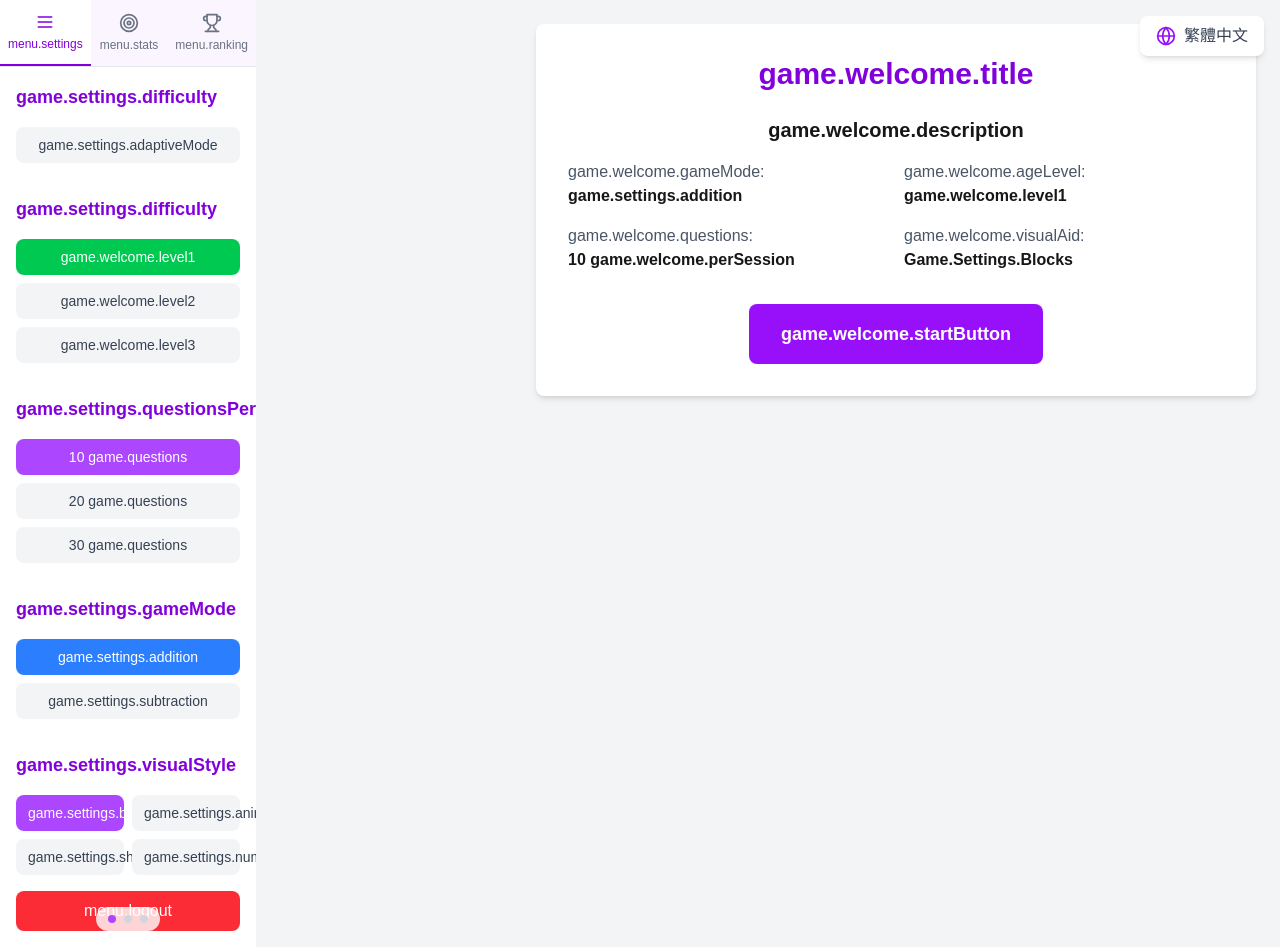
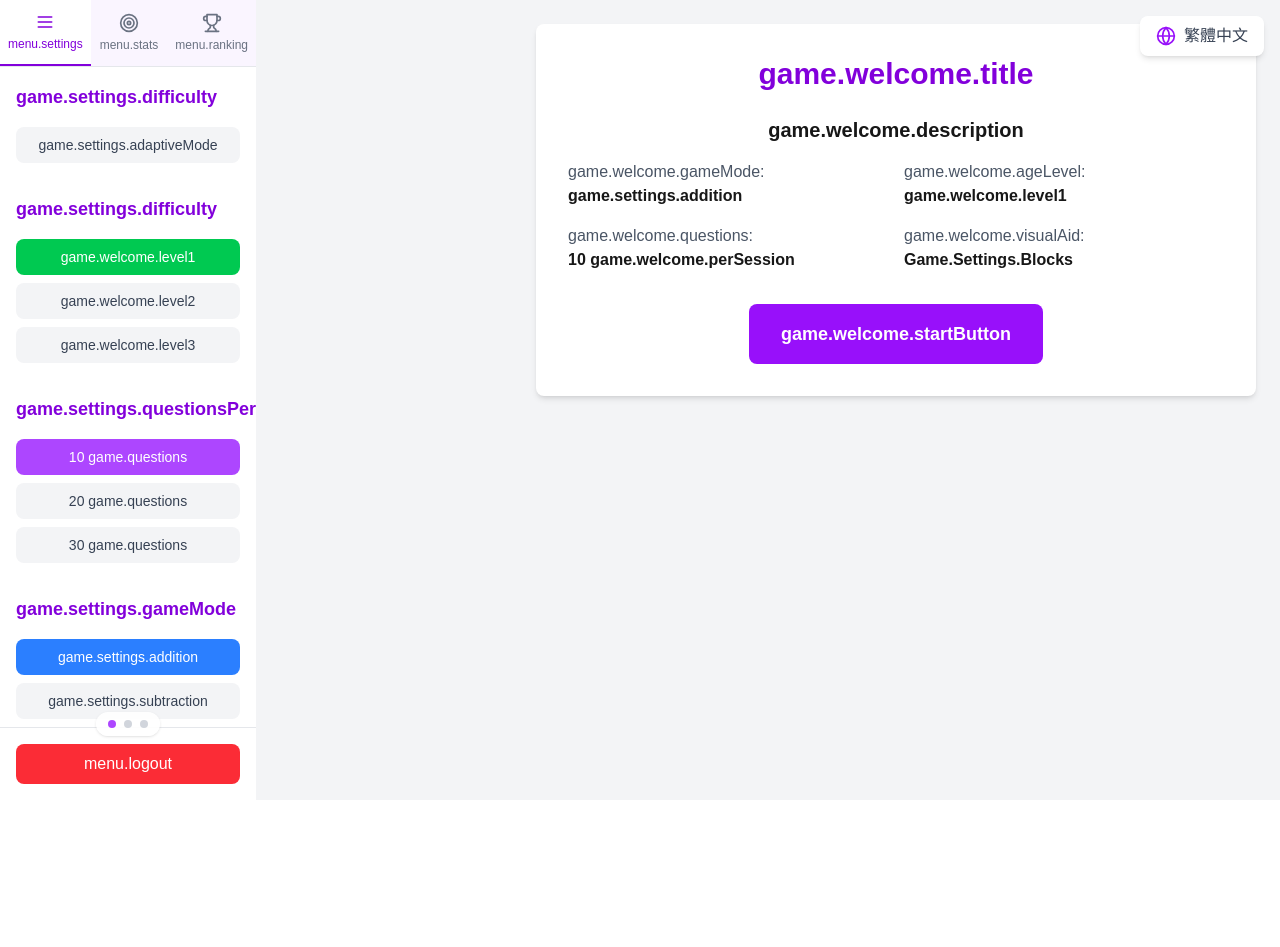
Before and after one commit to Mingyuee88/siuroma-calculate-game, a Next.js app: page /game in a window 1280 px wide. After the commit the page ends 800 px from the top, so only its background shows below. Built offline with nearby package versions, Linux system fonts and the light colour scheme; a web font is replaced by a local one; what i18next-resources-to-backend would draw is missing.

Commit message:
sidemenu完整占据屏幕高度，固定log out在底部

```diff
--- a/src/components/UI/SideMenu.tsx
+++ b/src/components/UI/SideMenu.tsx
@@ -138,7 +138,7 @@ export function SideMenu({
   };
 
   const renderLoginForm = () => (
-    <div className="p-4 pt-16">
+    <div className="p-4 pt-16 h-full flex flex-col justify-center">
       <div className="mb-8 text-center">
         <h1 className="text-2xl font-bold text-purple-700 mb-2 font-gensen">{t('title')}</h1>
         <p className="text-sm text-gray-600 font-gensen">{t('login.title')}</p>
@@ -281,7 +281,7 @@ export function SideMenu({
   );
 
   const renderStatsPanel = () => (
-    <div className="space-y-6 pb-16">
+    <div className="space-y-6">
       <div className="text-center">
         <User size={48} className="mx-auto mb-2 text-purple-700" />
         <h2 className="text-xl font-bold text-purple-700 font-gensen">{currentUser?.username}</h2>
@@ -319,7 +319,7 @@ export function SideMenu({
   );
 
   const renderRankingPanel = () => (
-    <div className="space-y-6 pb-16">
+    <div className="space-y-6">
       <div className="text-center">
         <Trophy size={48} className="mx-auto mb-2 text-yellow-500" />
         <h2 className="text-xl font-bold text-purple-700 font-gensen">
@@ -388,8 +388,8 @@ export function SideMenu({
       className={`
         ${isMenuOpen ? 'translate-x-0' : '-translate-x-full'}
         transition-transform duration-300 ease-in-out
-        fixed left-0 top-0 h-full w-80 bg-white shadow-lg z-50
-        md:relative md:translate-x-0 md:shadow-none md:w-64
+        fixed left-0 top-0 h-screen w-80 bg-white shadow-lg z-50
+        md:relative md:translate-x-0 md:shadow-none md:w-64 md:h-screen
       `}
       ref={panelRef}
       onTouchStart={onTouchStart}
@@ -399,7 +399,7 @@ export function SideMenu({
       {showLoginForm ? renderLoginForm() : (
         <div className="h-full flex flex-col">
           {/* Panel Navigation */}
-          <div className="flex border-b border-gray-200 bg-purple-50">
+          <div className="flex border-b border-gray-200 bg-purple-50 flex-shrink-0">
             {panels.map((panel, index) => (
               <button
                 key={panel.id}
@@ -418,19 +418,25 @@ export function SideMenu({
             ))}
           </div>
 
-          {/* Panel Content */}
-          <div className="flex-1 overflow-y-auto p-4">
-            {renderCurrentPanel()}
+          {/* Panel Content - 可滚动区域 */}
+          <div className="flex-1 overflow-y-auto">
+            <div className="p-4 pb-20">
+              {renderCurrentPanel()}
+            </div>
+          </div>
+
+          {/* Logout Button - 固定在底部 */}
+          <div className="flex-shrink-0 p-4 border-t border-gray-200 bg-white">
             <button
               onClick={handleLogout}
-              className="w-full mt-4 bg-red-500 text-white py-2 px-4 rounded-lg hover:bg-red-600 transition-colors font-gensen"
+              className="w-full bg-red-500 text-white py-2 px-4 rounded-lg hover:bg-red-600 transition-colors font-gensen"
             >
               {t("menu.logout")}
             </button>
           </div>
 
-          {/* Panel Indicators */}
-          <div className="absolute bottom-4 left-1/2 transform -translate-x-1/2 flex space-x-2 bg-white/80 rounded-full px-3 py-2">
+          {/* Panel Indicators - 固定在底部上方 */}
+          <div className="absolute bottom-16 left-1/2 transform -translate-x-1/2 flex space-x-2 bg-white/90 rounded-full px-3 py-2 shadow-sm">
             {panels.map((_, index) => (
               <div
                 key={index}
```
